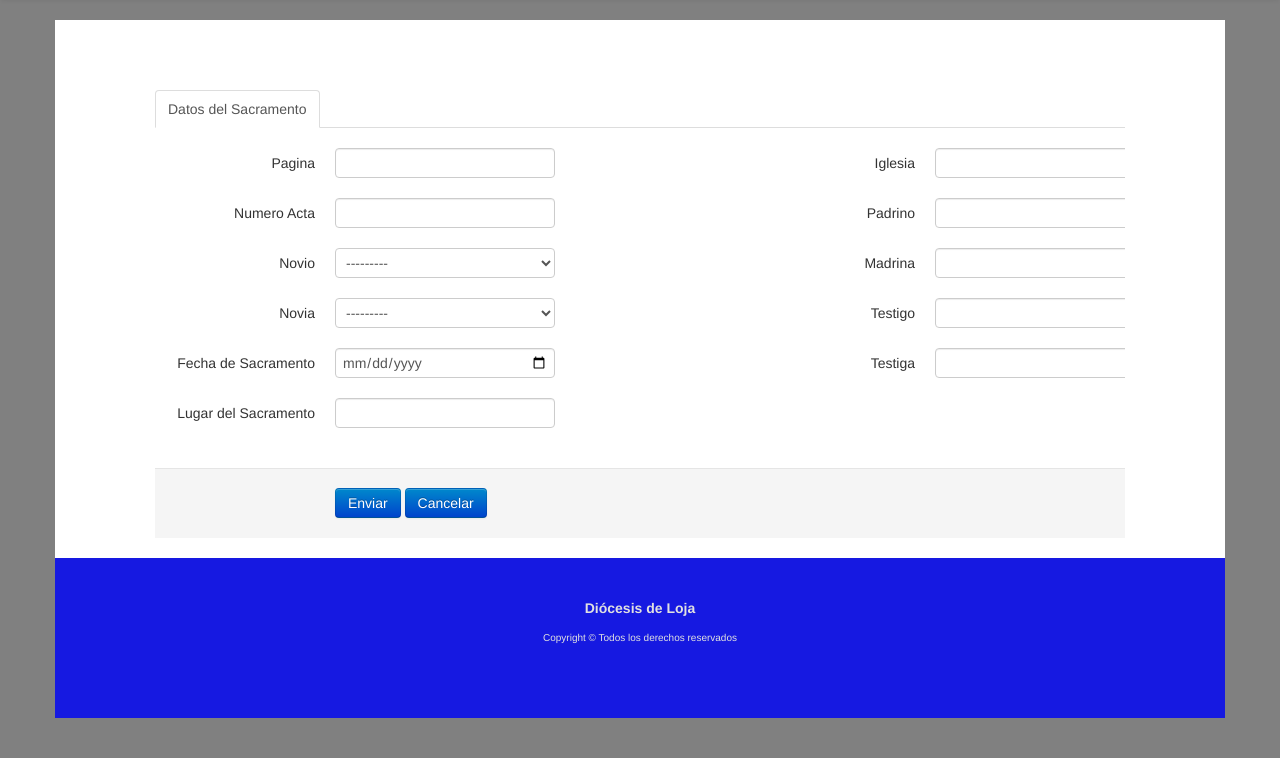
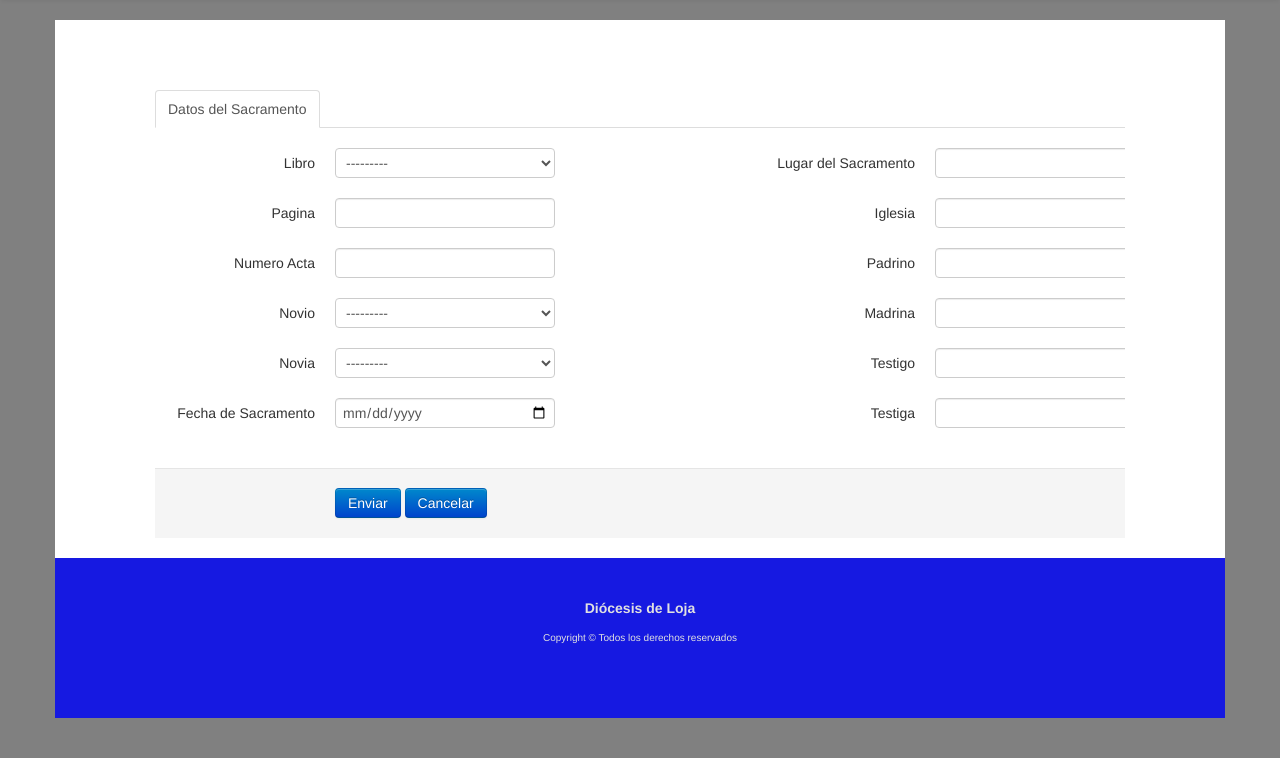
Before and after one commit to luchitoflores/ekklesia, a Django app: page /matrimonio/add/ in a window 1280 px wide. Shown: the part 42-800 px from the top of the page. Run offline with Django 3.2, Linux system fonts and the light colour scheme; data that the repository does not hold is empty; some libraries are stand-ins or nearby versions.

Commit message:
Relacion de Sacramento con Libro

```diff
--- a/sacramentos/forms.py
+++ b/sacramentos/forms.py
@@ -92,8 +92,13 @@ class MatrimonioForm(ModelForm):
 		widget=forms.TextInput(attrs={'required':''}))
 	class Meta():
 		model=Matrimonio
-		fields=('numero_acta','pagina','fecha_sacramento','lugar_sacramento','padrino','madrina',
+		fields=('numero_acta','pagina','libro','fecha_sacramento','lugar_sacramento','padrino','madrina',
 			'iglesia','novio','novia','testigo_novio','testigo_novia')
+
+	# def __init__(self,*args,**kwargs):
+	# 	super(LibroForm,self).__init__(*args,**kwargs)
+	# 	if (libro.tipo_libro=='Bautismo'):
+	# 		self.fields['libro'].queryset = User.objects.filter(tipo_libro='Bautismo')
 
 class BautismoForm(ModelForm):
 	# bautizado=forms.CharField(widget=forms.TextInput())
@@ -107,9 +112,10 @@ class BautismoForm(ModelForm):
 		widget=forms.TextInput(attrs={'required':''}))
 	iglesia = forms.CharField(required=True,label='Iglesia',
 		widget=forms.TextInput(attrs={'required':''}))
+	libro=forms.ModelChoiceField(required=True,label='Libross',queryset=Libro.objects.none())
 	class Meta():
 		model=Bautismo
-		fields=('numero_acta','pagina','bautizado','fecha_sacramento','lugar_sacramento','padrino','madrina',
+		fields=('numero_acta','pagina','bautizado','libro','fecha_sacramento','lugar_sacramento','padrino','madrina',
 			'iglesia', 'abuelo_paterno', 'abuela_paterna', 'abuelo_materno','abuela_materna','vecinos_paternos','vecinos_maternos')
 
 class EucaristiaForm(ModelForm):
@@ -125,7 +131,7 @@ class EucaristiaForm(ModelForm):
 		widget=forms.TextInput(attrs={'required':''}))
 	class Meta():
 		model=Eucaristia
-		fields=('numero_acta','pagina','feligres','fecha_sacramento','lugar_sacramento','padrino',
+		fields=('numero_acta','pagina','feligres','libro','fecha_sacramento','lugar_sacramento','padrino',
 			'madrina','iglesia')
 
 class ConfirmacionForm(ModelForm):
@@ -143,7 +149,7 @@ class ConfirmacionForm(ModelForm):
 		widget=forms.TextInput(attrs={'required':''}))
 	class Meta():
 		model=Confirmacion
-		fields=('numero_acta','pagina','confirmado','fecha_sacramento','lugar_sacramento','padrino',
+		fields=('numero_acta','pagina','confirmado','libro','fecha_sacramento','lugar_sacramento','padrino',
 			'madrina','obispo','iglesia')
 
 
--- a/sacramentos/models.py
+++ b/sacramentos/models.py
@@ -1,5 +1,6 @@
 from datetime import datetime
 from django.db import models
+from django.db.models import Q
 from django.contrib.auth.models import User
 from django.conf import settings
 
@@ -14,6 +15,35 @@ class TimeStampedModel(models.Model):
 	class Meta:
 		abstract = True
 
+class Libro(TimeStampedModel):
+	TIPO_LIBRO_CHOICES = (
+            ('Bautismo','Bautismo'),
+            ('Eucaristia','Eucaristia'),
+            ('Confirmacion','Confirmacion'),
+            ('Matrimonio','Matrimonio'),
+            ('Intenciones','Intenciones')
+    	)
+
+	ESTADO_CHOICES=(
+		('Abierto','Abierto'),
+		('Cerrado','Cerrado'),
+		)
+	numero_libro=models.PositiveIntegerField()
+	tipo_libro=models.CharField(max_length=200, choices=TIPO_LIBRO_CHOICES)
+	fecha_apertura=models.DateField()
+	fecha_cierre=models.DateField()
+	estado=models.CharField(max_length=20,choices=ESTADO_CHOICES)
+	numero_maximo_actas=models.PositiveIntegerField()
+
+	def fecha_cierre_mayor(self):
+		if (self.fecha_apertura < self.fecha_cierre):
+			return True
+		else:
+			return False
+
+
+	def __unicode__(self):
+		return '%d %s' %(self.numero_libro,self.tipo_libro)
 
 class PerfilUsuario(TimeStampedModel):
 
@@ -39,8 +69,6 @@ class PerfilUsuario(TimeStampedModel):
 	estado_civil = models.CharField(max_length=10, choices=ESTADO_CIVIL_CHOICES, null=True, blank=True)
 	profesion = models.CharField(max_length=50, null=True, blank=True)
 
-
-
 	def __unicode__(self):
 		return '%s %s' %(self.user.first_name, self.user.last_name)
 
@@ -57,22 +85,22 @@ class Sacramento(TimeStampedModel):
             ('Confirmacion','Confirmacion'),
             ('Matrimonio','Matrimonio')
     	)
-
     numero_acta = models.PositiveIntegerField()
     pagina = models.PositiveIntegerField()
-
     tipo_sacramento = models.CharField(max_length=50, choices=TIPO_SACRAMENTO_CHOICES)
     fecha_sacramento = models.DateField()
     lugar_sacramento = models.CharField(max_length=50)
     padrino = models.CharField(max_length= 200)
     madrina = models.CharField(max_length= 200)
     iglesia = models.CharField(max_length=50)
-    class Meta:
-    	abstract=True
+    libro=models.ForeignKey(Libro, related_name='Libro')
+
+
 
 
 
 class Bautismo(Sacramento):
+
 	bautizado=models.OneToOneField(PerfilUsuario, related_name='Bautizado',null=True,blank=True)
 	abuelo_paterno = models.CharField(max_length=200)
 	abuela_paterna = models.CharField(max_length=200)
@@ -80,7 +108,6 @@ class Bautismo(Sacramento):
 	abuela_materna = models.CharField(max_length=200)
 	vecinos_paternos = models.CharField(max_length=200)
 	vecinos_maternos = models.CharField(max_length=200)
-
 	def __unicode__(self):
 		return '%s %s' %(self.bautizado.user.first_name,self.bautizado.user.last_name)
 
@@ -120,35 +147,7 @@ class NotaMarginal(TimeStampedModel):
 		return self.descripcion
 
 
-class Libro(TimeStampedModel):
-	TIPO_LIBRO_CHOICES = (
-            ('Bautismo','Bautismo'),
-            ('Eucaristia','Eucaristia'),
-            ('Confirmacion','Confirmacion'),
-            ('Matrimonio','Matrimonio'),
-            ('Intenciones','Intenciones')
-    	)
 
-	ESTADO_CHOICES=(
-		('Abierto','Abierto'),
-		('Cerrado','Cerrado'),
-		)
-	numero_libro=models.PositiveIntegerField()
-	tipo_libro=models.CharField(max_length=200, choices=TIPO_LIBRO_CHOICES)
-	fecha_apertura=models.DateField()
-	fecha_cierre=models.DateField()
-	estado=models.CharField(max_length=20,choices=ESTADO_CHOICES)
-	numero_maximo_actas=models.PositiveIntegerField()
-
-	def fecha_cierre_mayor(self):
-		if (self.fecha_apertura < self.fecha_cierre):
-			return True
-		else:
-			return False
-
-
-	def __unicode__(self):
-		return '%d %s' %(self.numero_libro,self.tipo_libro)
 
 
 
--- a/sacramentos/templates/confirmacion/confirmacion_form.html
+++ b/sacramentos/templates/confirmacion/confirmacion_form.html
@@ -36,6 +36,12 @@
 			<div class='container'>
 				<div class='row'>
 					<div class='span6'>
+						<div class='control-group'>
+							<label for="id_libro" class='control-label'>{{form_confirmacion.libro.label}}</label>
+							<div class='controls'>
+								{{form_confirmacion.libro}}
+							</div>
+						</div>
 						<div class='control-group'>
 							<label for="id_pagina" class='control-label'>{{form_confirmacion.pagina.label}}</label>
 							<div class='controls'>
--- a/sacramentos/templates/eucaristia/eucaristia_form.html
+++ b/sacramentos/templates/eucaristia/eucaristia_form.html
@@ -36,6 +36,12 @@
 			<div class='container'>
 				<div class='row'>
 					<div class='span6'>
+						<div class='control-group'>
+							<label for="id_libro" class='control-label'>{{form_eucaristia.libro.label}}</label>
+							<div class='controls'>
+								{{form_eucaristia.libro}}
+							</div>
+						</div>
 						<div class='control-group'>
 							<label for="id_pagina" class='control-label'>{{form_eucaristia.pagina.label}}</label>
 							<div class='controls'>
--- a/sacramentos/templates/matrimonio/matrimonio_form.html
+++ b/sacramentos/templates/matrimonio/matrimonio_form.html
@@ -45,6 +45,12 @@
 				<div class='row'>
 					<div class='span6'>
 						<div class='control-group'>
+							<label for="id_libro" class='control-label'>{{form_matrimonio.libro.label}}</label>
+							<div class='controls'>
+								{{form_matrimonio.libro}}
+							</div>
+						</div>
+						<div class='control-group'>
 							<label for="id_pagina" class='control-label'>{{form_matrimonio.pagina.label}}</label>
 							<div class='controls'>
 								{{form_matrimonio.pagina}}
@@ -74,17 +80,16 @@
 								{{form_matrimonio.fecha_sacramento}}
 							</div>
 						</div>
+
+
+					</div>
+					<div class='span6'>
 						<div class='control-group'>
 							<label for="id_lugar_sacramento" class='control-label'>{{form_matrimonio.lugar_sacramento.label}}</label>
 							<div class='controls'>
 								{{form_matrimonio.lugar_sacramento}}
 							</div>
 						</div>
-
-
-
-					</div>
-					<div class='span6'>
 						<div class='control-group'>
 							<label for="id_iglesia" class='control-label'>{{form_matrimonio.iglesia.label}}</label>
 							<div class='controls'>
```
Also changed, not shown: sacramentos/templates/bautismo/bautismo_form.html (+11 -4 lines), 12 other files. Lines whose indentation alone changed are shown as unchanged.
